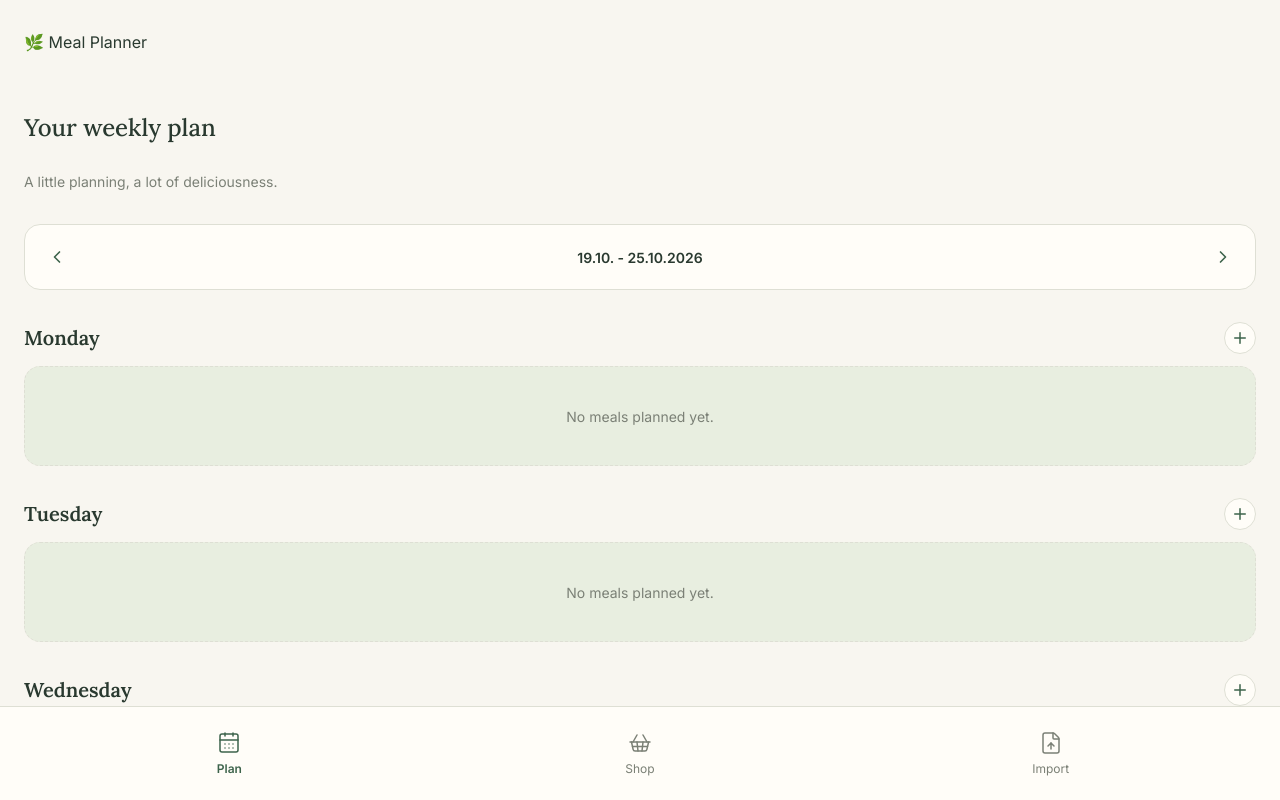
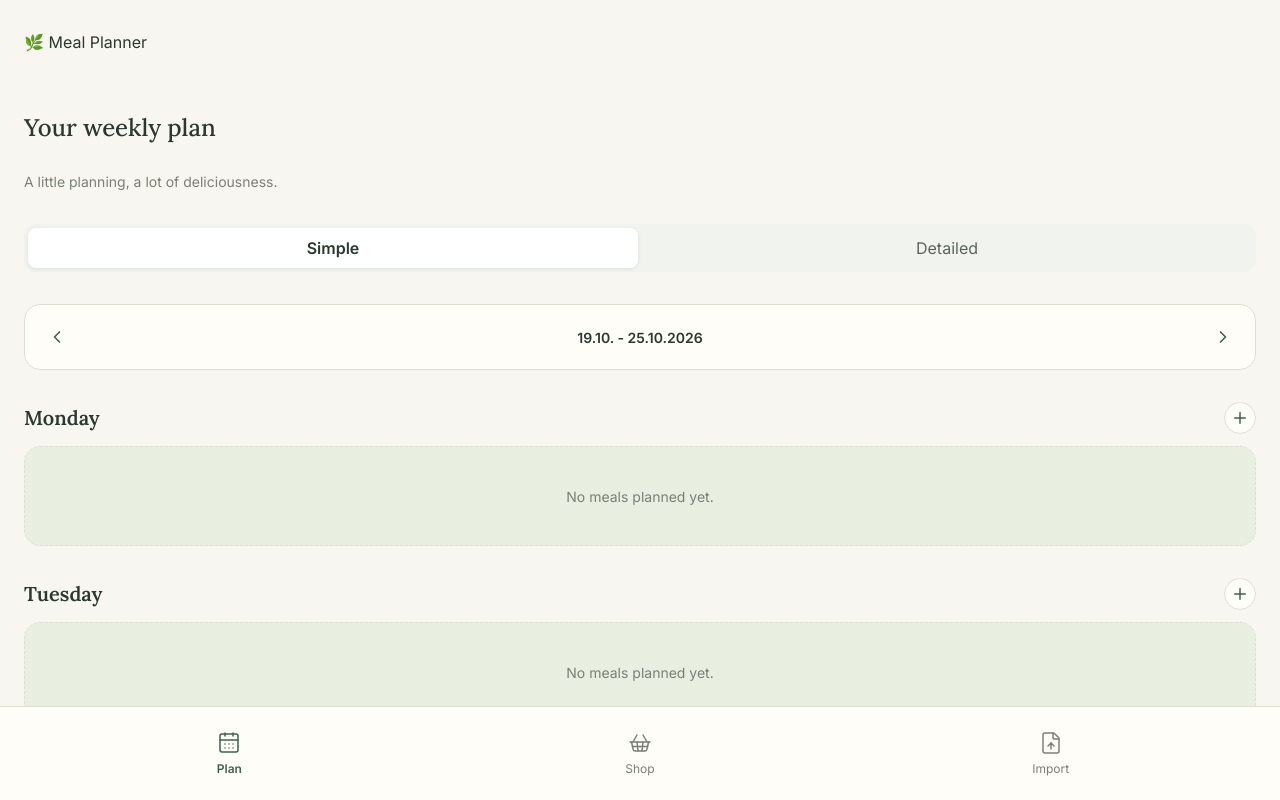
Before and after one commit to codebaseeden/mealplaner, a React (Vite) app: page / in a window 1280 px wide. Both pictures are taken after a click on the button "Plan". Built offline with nearby package versions, Linux system fonts and the light colour scheme.

Commit message:
feat: sort daily meals by meal type

```diff
--- a/src/components/DayPlan.tsx
+++ b/src/components/DayPlan.tsx
@@ -11,6 +11,16 @@ type DayPlanProps = {
 }
 
 function DayPlan({ day, onAddMeal, onRemoveMeal }: DayPlanProps) {
+  const mealTypeOrder = {
+    breakfast: 0,
+    lunch: 1,
+    dinner: 2,
+  }
+
+  const sortedMeals = [...day.meals].sort(
+    (a, b) =>
+      mealTypeOrder[a.mealType] - mealTypeOrder[b.mealType]
+  )
   return (
     <section
       className={styles.day}
@@ -34,7 +44,7 @@ function DayPlan({ day, onAddMeal, onRemoveMeal }: DayPlanProps) {
       </div>
 
       {day.meals.length > 0 ? (
-        day.meals.map((meal) => {
+        sortedMeals.map((meal) => {
           const recipe = getRecipeById(meal.recipeId)
 
           return (
--- a/src/components/RecipePicker.tsx
+++ b/src/components/RecipePicker.tsx
@@ -2,16 +2,22 @@ import { recipes } from '../data/recipes'
 import { X, Plus, Clock3, Search } from 'lucide-react'
 import styles from './RecipePicker.module.css'
 import { useState } from 'react'
-import type { MealType } from '../types/meal'
+import type { MealType, PlanningMode } from '../types/meal'
 
 type RecipePickerProps = {
     dayId: number
-    onSelectRecipe: (dayId: number, recipeId: number, mealType: MealType) => void
+    planningMode: PlanningMode
+    onSelectRecipe: (
+        dayId: number,
+        recipeId: number,
+        mealType: MealType
+    ) => void
     onClose: () => void
 }
 
 function RecipePicker({
     dayId,
+    planningMode,
     onSelectRecipe,
     onClose,
 }: RecipePickerProps) {
@@ -26,6 +32,7 @@ function RecipePicker({
             .includes(searchQuery.toLowerCase())
 
         const matchesMealType =
+            planningMode === 'simple' ||
             !recipe.mealTypes ||
             recipe.mealTypes.length === 0 ||
             recipe.mealTypes.includes(selectedMealType)
@@ -84,6 +91,7 @@ function RecipePicker({
                     </button>
                 </div>
 
+                {planningMode === 'detailed' && (
                     <div
                         className={styles.mealTypeSelector}
                         role="group"
@@ -102,6 +110,7 @@ function RecipePicker({
                             </button>
                         ))}
                     </div>
+                )}
 
                 <div className={styles.searchField}>
                     <Search size={20} aria-hidden="true" />
--- a/src/pages/WeeklyPlan.module.css
+++ b/src/pages/WeeklyPlan.module.css
@@ -115,6 +115,37 @@
   outline-offset: 4px;
 }
 
+.planningModeSelector {
+    display: flex;
+    gap: 4px;
+    padding: 4px;
+    border-radius: 12px;
+    background-color: #f1f3ef;
+}
+
+.planningModeButton {
+    flex: 1;
+    padding: 10px 12px;
+    border: none;
+    border-radius: 8px;
+    background: transparent;
+    color: #59665c;
+    font: inherit;
+    cursor: pointer;
+}
+
+.planningModeButtonActive {
+    background-color: white;
+    color: #29392f;
+    font-weight: 600;
+    box-shadow: 0 1px 4px rgb(0 0 0 / 8%);
+}
+
+.planningModeButton:focus-visible {
+    outline: 2px solid #426b48;
+    outline-offset: 2px;
+}
+
 @keyframes snackbarSlideIn {
   from {
     opacity: 0;
--- a/src/pages/WeeklyPlan.tsx
+++ b/src/pages/WeeklyPlan.tsx
@@ -1,9 +1,10 @@
 import { ChevronLeft, ChevronRight } from 'lucide-react'
 import { useState, useEffect } from 'react'
 import styles from './WeeklyPlan.module.css'
-import type { Day, Meal, MealType } from '../types/meal'
 import DayPlan from '../components/DayPlan'
 import RecipePicker from '../components/RecipePicker'
+
+import type { Day, Meal, MealType, PlanningMode } from '../types/meal'
 
 function createEmptyWeekPlan(): Day[] {
   return [
@@ -24,6 +25,11 @@ type RemovedMeal = {
 }
 
 function WeeklyPlan() {
+  const [planningMode, setPlanningMode] = useState<PlanningMode>(() => {
+    const savedMode = localStorage.getItem('meal-planner-mode')
+
+    return savedMode === 'detailed' ? 'detailed' : 'simple'
+  })
   const [weekPlans, setWeekPlans] = useState<Record<string, Day[]>>(() => {
     try {
       const savedPlans = localStorage.getItem('meal-planner-week-plans')
@@ -41,6 +47,10 @@ function WeeklyPlan() {
       JSON.stringify(weekPlans)
     )
   }, [weekPlans])
+
+  useEffect(() => {
+    localStorage.setItem('meal-planner-mode', planningMode)
+  }, [planningMode])
 
   const [selectedDayId, setSelectedDayId] = useState<number | null>(null)
   const [weekOffset, setWeekOffset] = useState(0)
@@ -76,14 +86,9 @@ function WeeklyPlan() {
         if (day.id === dayId) {
           return {
             ...day,
-            meals: [
-              ...day.meals,
-              {
-                id: Date.now(),
-                mealType,
-                recipeId,
-              },
-            ],
+            meals: planningMode === 'simple' && day.meals.length <= 1
+              ? [{ id: Date.now(), mealType, recipeId }]
+              : [...day.meals, { id: Date.now(), mealType, recipeId }],
           }
         }
 
@@ -208,6 +213,32 @@ function WeeklyPlan() {
         </p>
       </header>
 
+      <div
+        className={styles.planningModeSelector}
+        role="group"
+        aria-label="Planning mode"
+      >
+        <button
+          type="button"
+          className={`${styles.planningModeButton} ${planningMode === 'simple' ? styles.planningModeButtonActive : ''
+            }`}
+          onClick={() => setPlanningMode('simple')}
+          aria-pressed={planningMode === 'simple'}
+        >
+          Simple
+        </button>
+
+        <button
+          type="button"
+          className={`${styles.planningModeButton} ${planningMode === 'detailed' ? styles.planningModeButtonActive : ''
+            }`}
+          onClick={() => setPlanningMode('detailed')}
+          aria-pressed={planningMode === 'detailed'}
+        >
+          Detailed
+        </button>
+      </div>
+
       <div className={styles.weekNavigation} aria-label="Week navigation">
         <button
           type="button"
@@ -241,6 +272,7 @@ function WeeklyPlan() {
       {selectedDayId !== null && (
         <RecipePicker
           dayId={selectedDayId}
+          planningMode={planningMode}
           onSelectRecipe={(dayId, recipeId, mealType) => {
             addMeal(dayId, recipeId, mealType)
             setSelectedDayId(null)
--- a/src/types/meal.ts
+++ b/src/types/meal.ts
@@ -18,3 +18,5 @@ export type Day = {
   day: string
   meals: Meal[]
 }
+
+export type PlanningMode = 'simple' | 'detailed'
```
Lines whose indentation alone changed are shown as unchanged.
